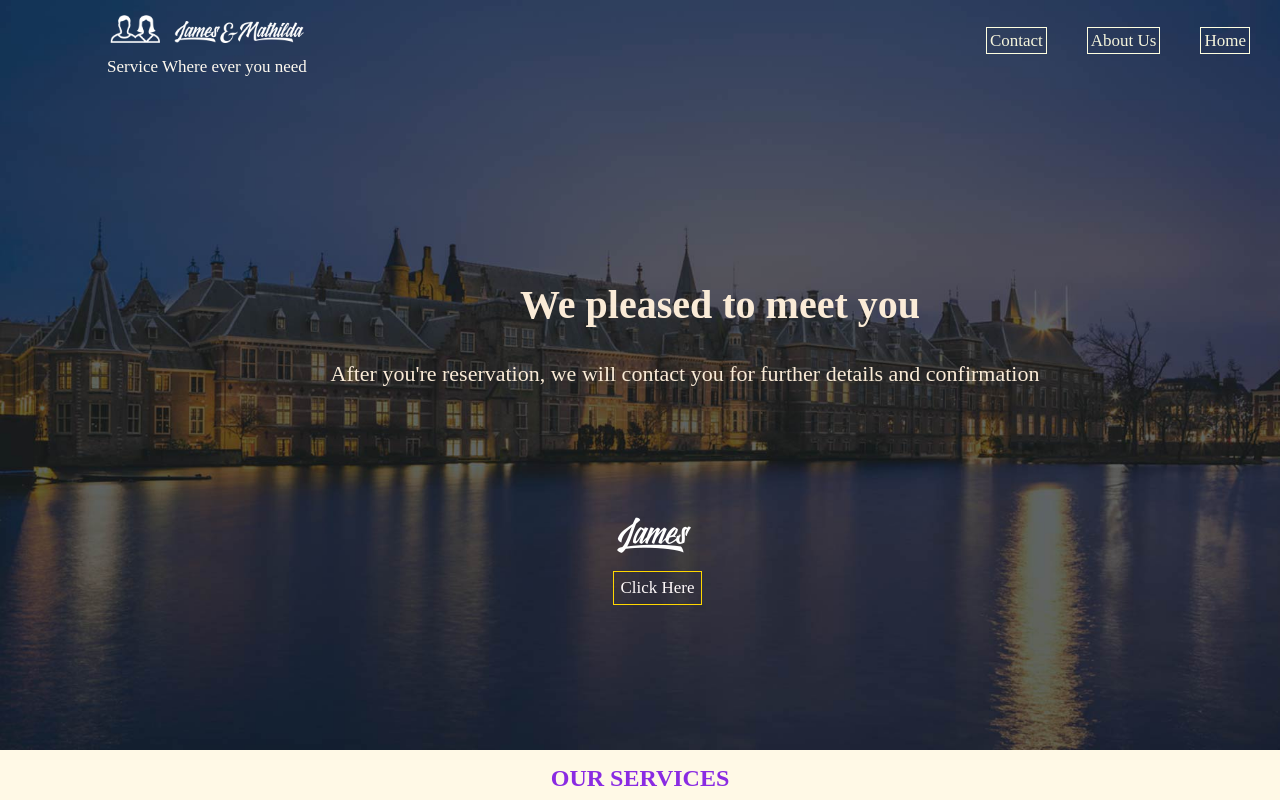
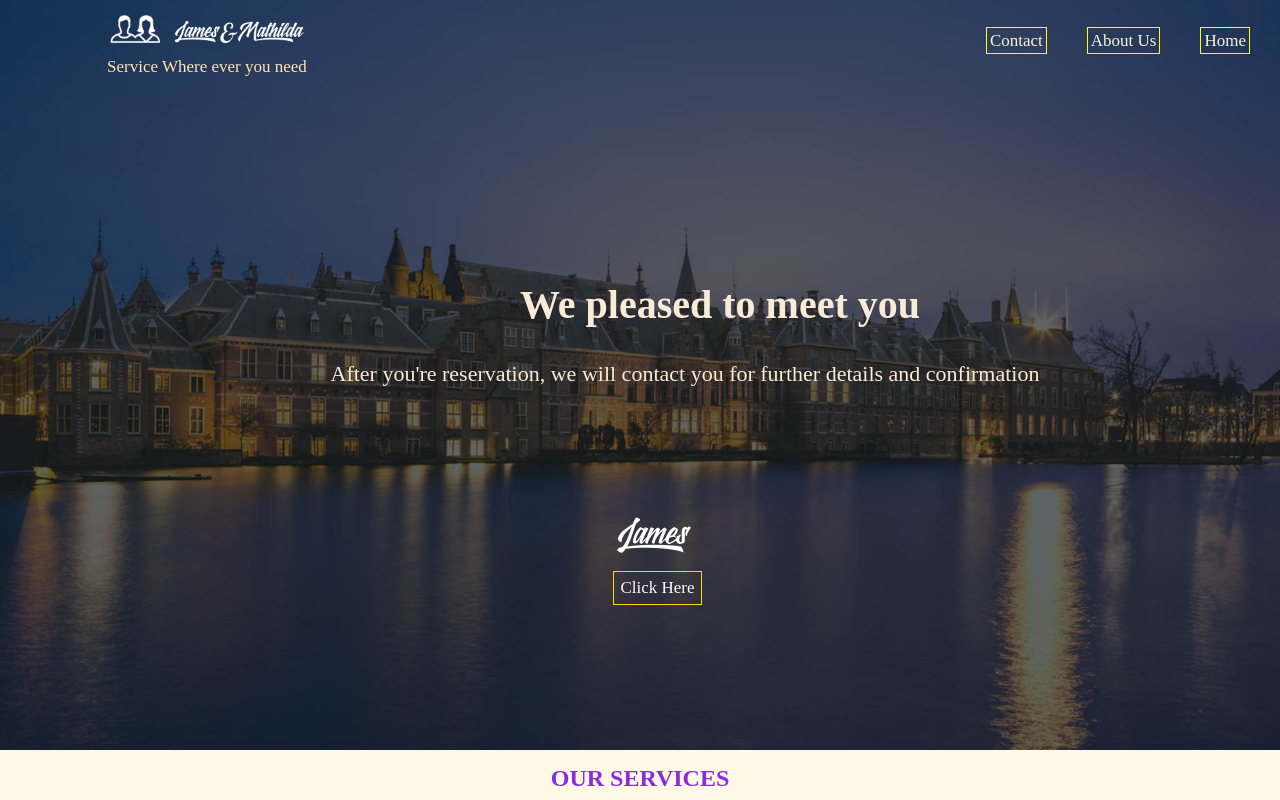
Before and after one commit to dulee19/IngSoftware-Test, a plain HTML site: page index.html in a window 1280 px wide. Shown: the top 800 px of the page. Drawn offline with Linux system fonts and the light colour scheme; a script that the page names is missing.

Commit message:
Update main.css

```diff
--- a/main.css
+++ b/main.css
@@ -36,7 +36,7 @@ body {
 .logo p {
 	position: relative;
 	left: 107px;
-	color: floralwhite;
+	color: moccasin;
 	display: -webkit-box;
 	line-height: 5px;
 	font-size: 17px;
@@ -57,7 +57,7 @@ li a {
 	color: beige;
 	font-size: 17px;
 	text-decoration: none;
-	border:1px solid lightyellow;
+	border:1px solid yellow;
 	padding: 3px;
 }
 li a:hover {
```
